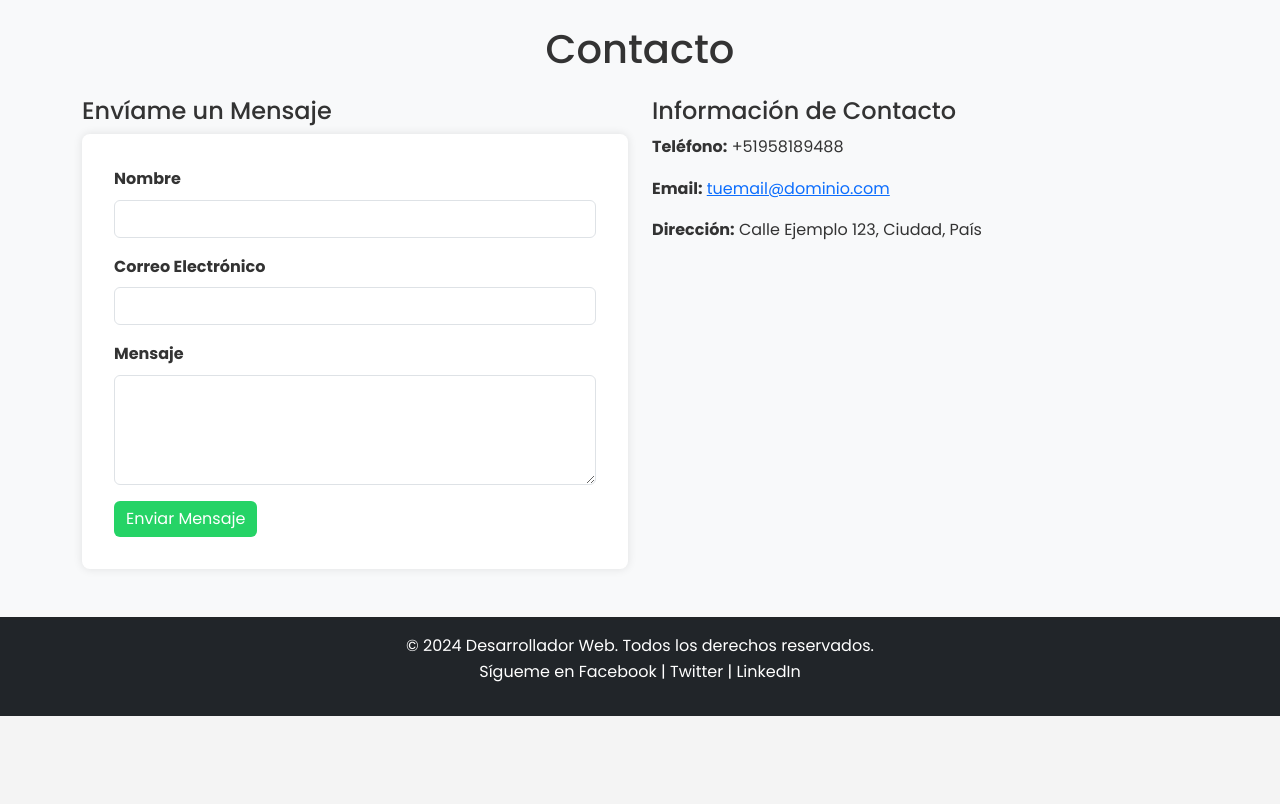
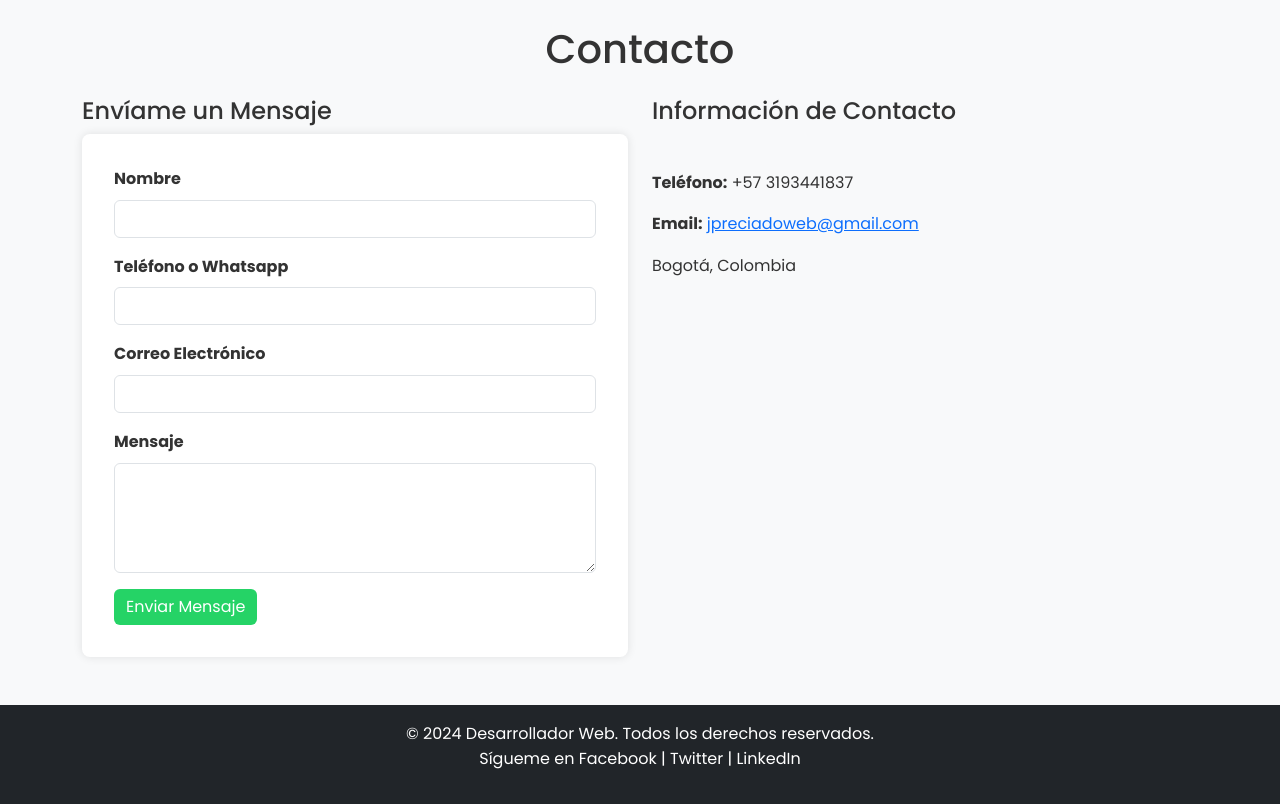
Before and after one commit to INOXBEAT/sitio-desarrollador, a plain HTML site: page index.html in a window 1280 px wide. Shown: the part 1940-2744 px from the top of the page. Before the commit the page ends 2656 px from the top, so only its background shows below. Drawn offline with nearby package versions, Linux system fonts and the light colour scheme.

Commit message:
ajustes del formulario de contacto

```diff
--- a/index.html
+++ b/index.html
@@ -22,7 +22,6 @@
     <link rel="stylesheet" href="style.css" />
   </head>
   <body>
-
     <!-- Barra de Navegación -->
     <nav class="navbar navbar-expand-lg navbar-dark bg-dark fixed-top">
       <div class="container">
@@ -235,9 +234,10 @@
           <div class="col-md-6">
             <h4>Envíame un Mensaje</h4>
             <form
-              action="mailto:tuemail@dominio.com"
+              action="mailto:jpreciadoweb@gmail.com"
               method="post"
               enctype="text/plain"
+              aria-labelledby="contactFormHeading"
             >
               <div class="mb-3">
                 <label for="nombre" class="form-label">Nombre</label>
@@ -247,6 +247,18 @@
                   id="nombre"
                   name="nombre"
                   required
+                  aria-required="true"
+                />
+              </div>
+              <div class="mb-3">
+                <label for="tel" class="form-label">Teléfono o Whatsapp</label>
+                <input
+                  type="tel"
+                  class="form-control"
+                  id="tel"
+                  name="tel"
+                  required
+                  aria-required="true"
                 />
               </div>
               <div class="mb-3">
@@ -257,6 +269,7 @@
                   id="email"
                   name="email"
                   required
+                  aria-required="true"
                 />
               </div>
               <div class="mb-3">
@@ -267,6 +280,7 @@
                   name="mensaje"
                   rows="4"
                   required
+                  aria-required="true"
                 ></textarea>
               </div>
               <button type="submit" class="btn btn-success">
@@ -276,12 +290,14 @@
           </div>
           <div class="col-md-6">
             <h4>Información de Contacto</h4>
-            <p><strong>Teléfono:</strong> +51958189488</p>
+            <div id="info" class="d-flex flex-column justify-content-center">
+            <p><strong>Teléfono:</strong> +57 3193441837</p>
             <p>
               <strong>Email:</strong>
-              <a href="mailto:tuemail@dominio.com">tuemail@dominio.com</a>
+              <a href="mailto:jpreciadoweb@gmail.com">jpreciadoweb@gmail.com</a>
             </p>
-            <p><strong>Dirección:</strong> Calle Ejemplo 123, Ciudad, País</p>
+            <p>Bogotá, Colombia</p>
+          </div>
           </div>
         </div>
       </div>
--- a/style.css
+++ b/style.css
@@ -215,6 +215,14 @@ form .btn-success {
     border: none;
 }
 
+#info {
+    height: 35%;
+    display: flex;
+    flex-direction: column;
+    justify-content: center;
+  }
+
+
 /* FOOTER */
 footer {
     background-color: #333;
```
